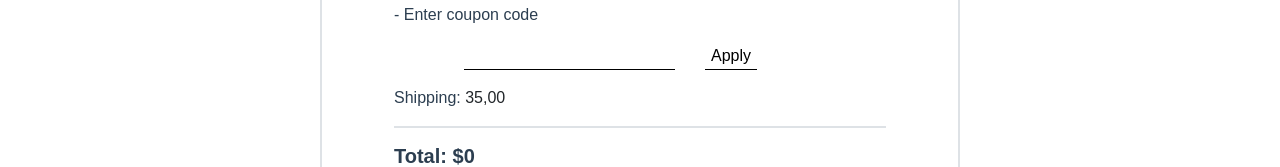
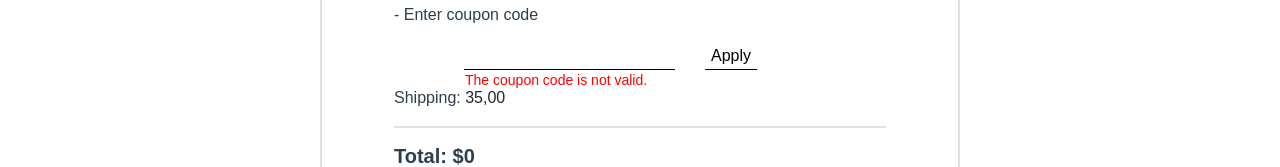
Before and after one commit to BiancaSeleveschi/shopping-website-app, a Vue app: page /checkout in a window 1280 px wide. Both pictures are taken after a click on the element "+Enter coupon code". Shown: the part 2336-2503 px from the top of the page. Built offline with nearby package versions, Linux system fonts and the light colour scheme; no server answers; the database is empty; what vue-blob-json-csv would draw is missing.

Commit message:
change style to couponAlert and add SET_USER to updateProfile

```diff
--- a/src/store/index.js
+++ b/src/store/index.js
@@ -711,12 +711,12 @@ export default new Vuex.Store({
                     firstName: firstName,
                     lastName: lastName
                 });
-                localStorage.setItem('user', JSON.stringify(this.state.user))
-                context.commit('SET_USER', this.state.user)
+                context.commit('SET_USER', user)
                 console.log('Profile updated in Firestore');
             } catch (error) {
                 console.error('Error updating profile', error);
             }
+            localStorage.setItem("user", JSON.stringify(this.state.user));
         },
         async addToCart(context, item) {
             try {
--- a/src/views/Checkout.vue
+++ b/src/views/Checkout.vue
@@ -97,12 +97,12 @@
             {{ !showEnterCouponCodeForm ? '+Enter coupon code' : '- Enter coupon code' }}</p>
           <div v-if="showEnterCouponCodeForm" class="d-inline-block">
             <input v-model="couponCode" class="coupon-code-input" type="text" v-on:keyup.enter='applyCouponCode'/>
+            <p v-show="!isCouponCodeInvalid" class="coupon-code-alert">The coupon code is not valid.</p>
             <button v-if="!isCouponCodeApplied" @click="applyCouponCode" class="coupon-code-button">Apply</button>
             <button v-else class="coupon-code-button" @click="removeCouponCode">
               {{ isCouponCodeApplied ? 'Remove' : 'Apply' }}
             </button>
           </div>
-          <p v-show="isCouponCodeInvalid" class="coupon-code-alert">The coupon code is not valid.</p>
         </div>
         <p>{{ isCheckboxExpressChecked ? ' Shipping: $' : 'Shipping:' }}
           <span :class="[ shippingFinalCost === 0 ? 'text-success' : 'text-dark']">
@@ -519,8 +519,7 @@ input[type=number] {
   position: absolute;
   font-size: 14px;
   color: red;
-  margin-top: -13px;
-  transform: translateX(118%);
+  transform: translateX(39%);
 }
 
 .address-alert,
```
